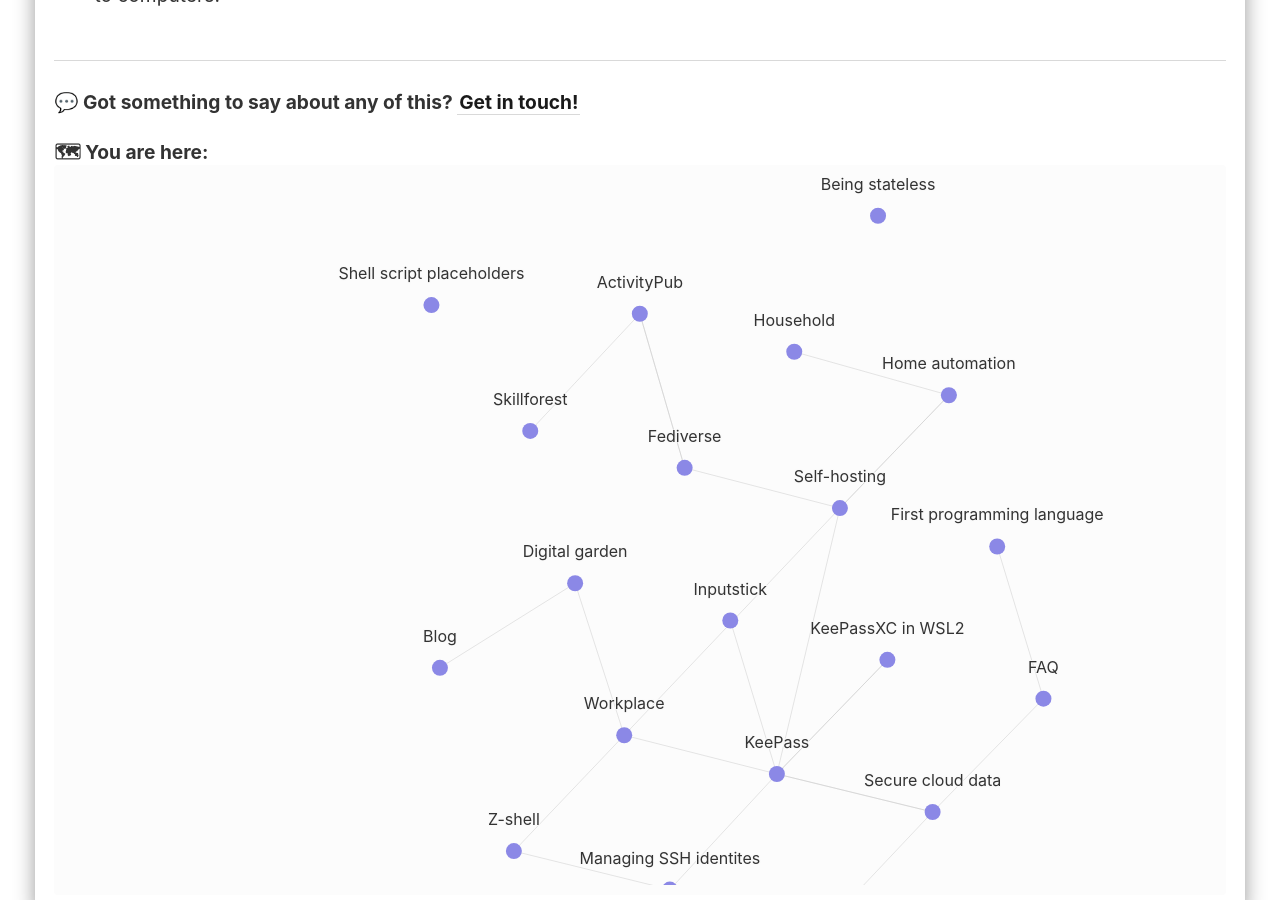
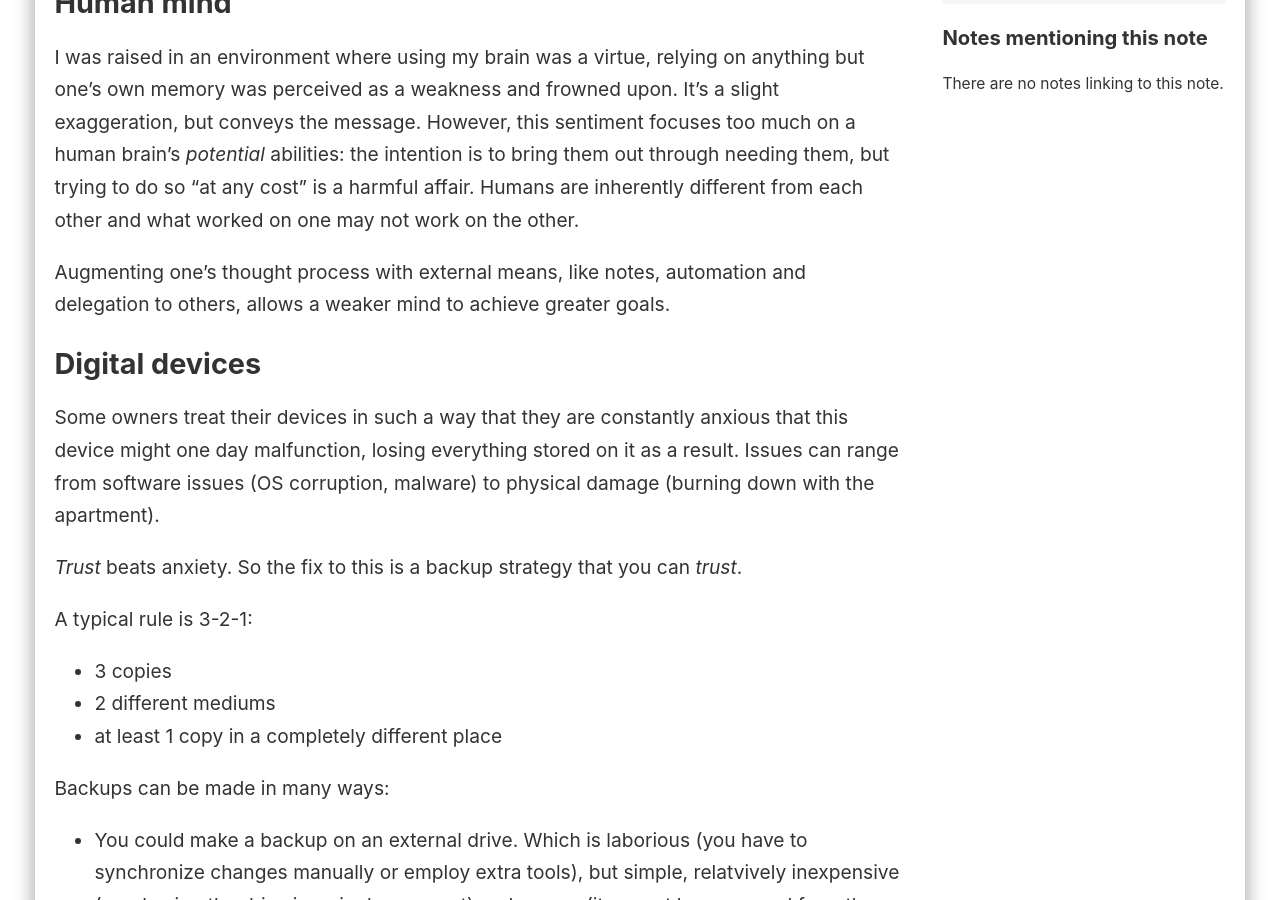
Before and after one commit to D-side/digital-garden, a Jekyll site: the page built from _notes/Being stateless.md, in a window 1280 px wide and 900 px high, scrolled down 369 px. Built offline with Jekyll 4.4.1, drawn with Linux system fonts in a browser that asks for light colours; some of the changed text lies outside the part shown.

Commit message:
Generalities & data preservation

```diff
--- a/_notes/Being stateless.md
+++ b/_notes/Being stateless.md
@@ -1,7 +1,32 @@
 ---
 ---
 
-[[TODO]]
+The practice of reducing the exclusive invovlement of something stateful in life's everyday matters. The most frequent subjects of this practice are one's own mind and their digital devices. Following it reduces anxiety and increases productivity.
 
-* Isolating data worth preserving, the worry of device failure, NAS.
-* Limited human mind/memory capacity, related mental issues, deferring the boring stuff to computers.
+## Human mind
+
+I was raised in an environment where using my brain was a virtue, relying on anything but one's own memory was perceived as a weakness and frowned upon. It's a slight exaggeration, but conveys the message. However, this sentiment focuses too much on a human brain's *potential* abilities: the intention is to bring them out through needing them, but trying to do so "at any cost" is a harmful affair. Humans are inherently different from each other and what worked on one may not work on the other.
+
+Augmenting one's thought process with external means, like notes, automation and delegation to others, allows a weaker mind to achieve greater goals.
+
+## Digital devices
+
+Some owners treat their devices in such a way that they are constantly anxious that this device might one day malfunction, losing everything stored on it as a result. Issues can range from software issues (OS corruption, malware) to physical damage (burning down with the apartment).
+
+_Trust_ beats anxiety. So the fix to this is a backup strategy that you can _trust_.
+
+A typical rule is 3-2-1:
+
+* 3 copies
+* 2 different mediums
+* at least 1 copy in a completely different place
+
+Backups can be made in many ways:
+
+* You could make a backup on an external drive. Which is laborious (you have to synchronize changes manually or employ extra tools), but simple, relatvively inexpensive (purchasing the drive is a single payment) and secure (it cannot be accessed from the network when not plugged into anything).
+* You could make a backup in the cloud, i. e. using a service that provides disk space on their servers for you to use. There are many companies that offer this today, like Dropbox, Google and Mega. But most of them reserve the right to access your data without making it obvious, thus making storage of sensitive data this way rather risky.
+* You could make a backup on another one of your devices. There is even a kind of device that is _engineered_ to be less susceptible to data loss — NAS, or Network Attached Storage. That said, *less* isn't *not at all*, so while it's a major improvement, it's still not sufficient for satisfying 3-2-1 on its own.
+
+In addition to defeating anxiety that you may one day randomly lose your data, this allows you to conduct various experiments that would've otherwise been very risky or laborious due to the necessity to copy your data back and forth, but may make your life more convenient when they work out. These can include switching devices or switching an existing device's operating system for something more promising.
+
+_([[TODO]] Starting the process, isolating the data worth preserving, establishing storage tiers)_
```
Also changed, not shown: _notes/generalities/Graduality.md (added, +7 -0 lines), _notes/generalities/Gray area.md (added, +17 -0 lines), _notes/generalities/Mistakes.md (added, +19 -0 lines), _notes/generalities/Reciprocity.md (added, +34 -0 lines), _notes/tags/Generalities.md (added, +9 -0 lines), _notes/tags/Techwriting.md (+0 -1 lines), _notes/tags/security advice.md (+0 -1 lines).
